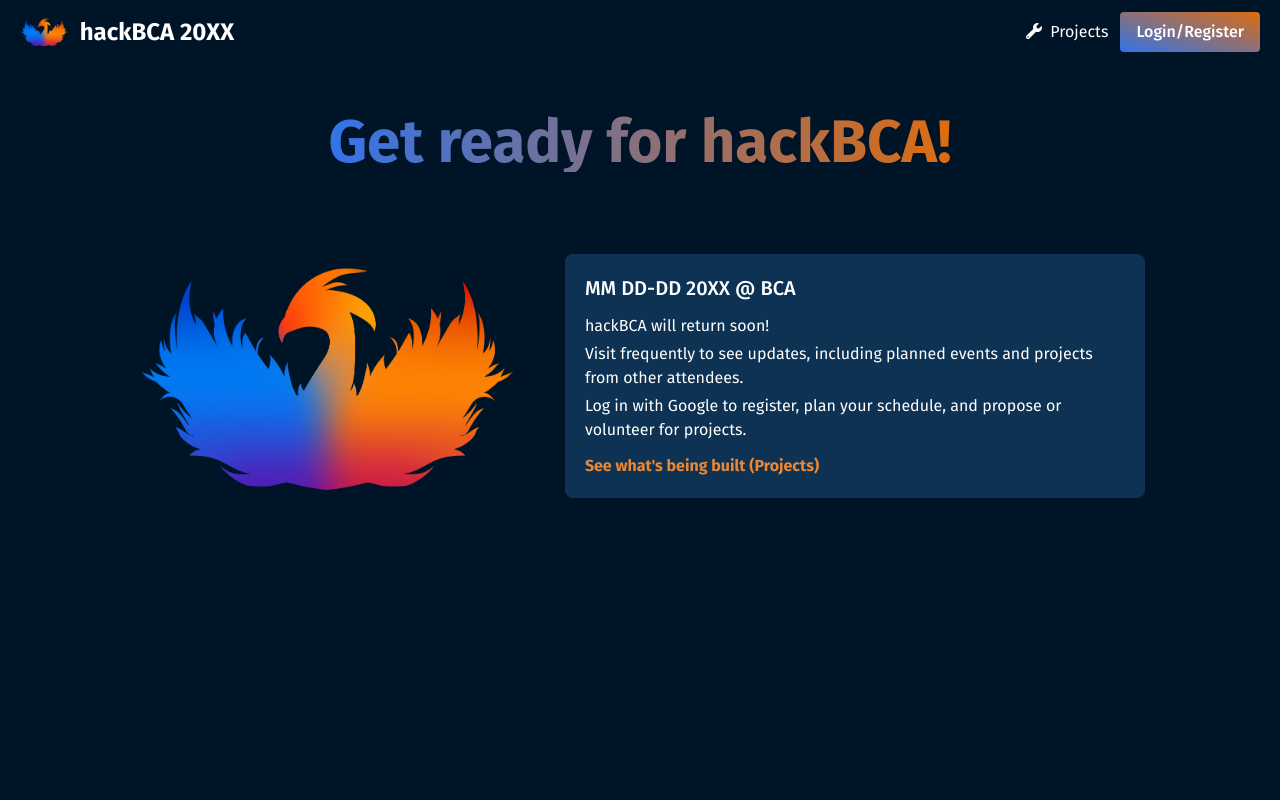
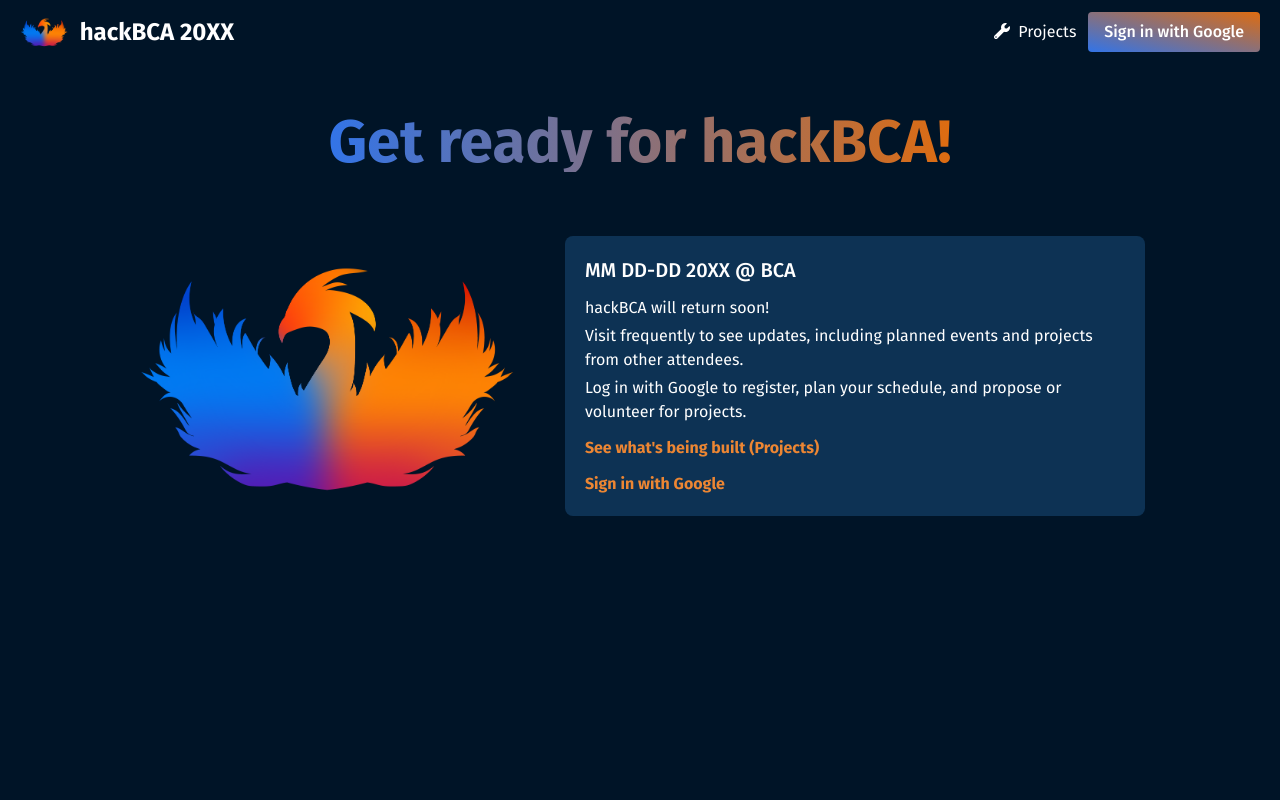
Before and after one commit to stoneroof/hackbca-example-frontend, a React (Create React App) app: page / in a window 1280 px wide. Shown: the top 800 px of the page. Built offline with nearby package versions, Linux system fonts and the light colour scheme; no server answers.

Commit message:
"We did progress" - @edwfeng
Co-Authored-By: alevol22 <alevol22@bergen.org>
Co-Authored-By: Edward Feng <ed@ewf.me>

```diff
--- a/src/App.js
+++ b/src/App.js
@@ -1,9 +1,8 @@
-import React from "react";
+import React, { createContext, useEffect, useState } from "react";
 import {
   BrowserRouter as Router,
   Routes,
   Route,
-  Link
 } from "react-router-dom";
 import './index.css';
 
@@ -14,9 +13,23 @@
 import { Navbar } from "./Navbar";
 import { NotFound } from "./pages/404";
 import { Footer } from "./Footer";
+import { getAPIURL } from "./utils";
+
+/** @type {import("react").Context<User>} */
+export const AuthContext = createContext(null);
 
 function App() {
+  const [user, setUser] = useState(null);
+  useEffect(async () => {
+    const response = await fetch(`${getAPIURL()}/me`, {credentials: "include"});
+    if (response.status === 200) {
+      const data = await response.json();
+      setUser(data);
+    }
+  }, []);
+
   return (
+    <AuthContext.Provider value={user}>
       <Router>
         <Navbar />
         <Routes>
@@ -29,6 +42,7 @@
         </Routes>
         <Footer />
       </Router>
+    </AuthContext.Provider>
   );
 }
 
--- a/src/Navbar.js
+++ b/src/Navbar.js
@@ -1,8 +1,13 @@
 import { faWrench } from "@fortawesome/free-solid-svg-icons";
 import { FontAwesomeIcon } from "@fortawesome/react-fontawesome";
+import { useContext } from "react";
 import { Link } from "react-router-dom";
+import { AuthContext } from "./App";
+import { getAPIURL } from "./utils";
 
 export function Navbar() {
+    const user = useContext(AuthContext);
+
     return <nav className="bg-hackbca-dark-blue text-white h-16 px-5 py-2 flex items-center">
         <Link to="/" className="block h-full whitespace-nowrap hover:opacity-80 transition-opacity">
             <img className="inline h-full mr-3 align-middle" src="/pheonix.png" alt="hackBCA Logo" />
@@ -10,10 +15,12 @@
         </Link>
         <span className="flex-grow" />
         <Link to="/projects" className="hover:opacity-80 transition-opacity"><FontAwesomeIcon className="mr-1" icon={faWrench} /> Projects</Link>
-        <a
-            href="https://www.youtube.com/watch?v=iik25wqIuFo"
-            className="ml-3 hover:opacity-80 bg-hackbca-orange bg-gradient-to-tr from-hackbca-blue to-hackbca-orange-dark text-white font-medium py-2 px-4 rounded transition-all hover:bg-hackbca-orange-dark focus:bg-hackbca-orange-dark focus:outline-none focus:ring-4 focus:ring-hackbca-orange focus:ring-opacity-75">
-            Login/Register
-        </a>
+        {user ?
+            <span className="ml-6">{user.email} <a className="ml-1 hover:opacity-80 hover:underline text-hackbca-orange font-bold" href={`${getAPIURL()}/logout`}>Sign out</a></span> :
+            <a
+                href={`${getAPIURL()}/login/google`}
+                className="ml-3 hover:opacity-80 bg-hackbca-orange bg-gradient-to-tr from-hackbca-blue to-hackbca-orange-dark text-white font-medium py-2 px-4 rounded transition-all hover:bg-hackbca-orange-dark focus:bg-hackbca-orange-dark focus:outline-none focus:ring-4 focus:ring-hackbca-orange focus:ring-opacity-75">
+                Sign in with Google
+            </a>}
     </nav>
 }
--- a/src/pages/Home.js
+++ b/src/pages/Home.js
@@ -1,7 +1,11 @@
-import React from "react";
+import React, { useContext } from "react";
 import { Link } from "react-router-dom";
+import { AuthContext } from "../App";
+import { getAPIURL } from "../utils";
 
 export function Home() {
+    const user = useContext(AuthContext);
+
     return (
         <div className="flex flex-col justify-start items-center text-white min-h-screen p-16 pt-12 bg-hackbca-dark-blue">
             <h1 className="text-6xl font-bold mb-3 fancy-text text-center">Get ready for hackBCA!</h1>
@@ -12,7 +16,8 @@
                     <p className="mb-1">hackBCA will return soon!</p>
                     <p className="mb-1">Visit frequently to see updates, including planned events and projects from other attendees.</p>
                     <p className="mb-3">Log in with Google to register, plan your schedule, and propose or volunteer for projects.</p>
-                    <Link to="/projects" className="font-bold text-hackbca-orange hover:text-hackbca-orange-dark transition-colors">See what's being built (Projects)</Link>
+                    <p><Link to="/projects" className="font-bold text-hackbca-orange hover:text-hackbca-orange-dark transition-colors">See what's being built (Projects)</Link></p>
+                    {!user && <p className="mt-3"><a href={`${getAPIURL()}/login/google`} className="font-bold text-hackbca-orange hover:text-hackbca-orange-dark transition-colors">Sign in with Google</a></p>}
                 </div>
             </div>
         </div>
--- a/src/pages/ProjectForm.js
+++ b/src/pages/ProjectForm.js
@@ -1,8 +1,9 @@
 import { faChevronCircleDown, faMinusCircle, faPlusCircle, faCircleNotch } from "@fortawesome/free-solid-svg-icons"
 import { FontAwesomeIcon } from "@fortawesome/react-fontawesome"
 import { ErrorMessage, Field, FieldArray, Formik } from "formik";
-import { useState, useEffect } from "react";
+import { useState, useEffect, useContext } from "react";
 import { useParams, useNavigate } from "react-router";
+import { AuthContext } from "../App";
 import { getTypes } from "../types";
 import { getAPIURL } from "../utils";
 
@@ -70,6 +71,7 @@
 }
 
 function ProjectFormContent({update, project}) {
+    const user = useContext(AuthContext);
     const navigate = useNavigate();
     const [users, setUsers] = useState(null);
     const [usersError, setUsersError] = useState(null);
@@ -86,11 +88,13 @@
         }
     }, []);
 
+    const otherUsers = users?.filter(({id}) => id !== user?.id);
+
     return (
         <div className="bg-hackbca-dark-blue min-h-screen p-8 flex justify-center items-center">
             <Formik
                 initialValues={project ? {...project,
-                    users: project.users.map(({id}) => id),
+                    users: project.users.filter(({id}) => id !== user?.id).map(({id}) => id),
                     time: `${("0" + new Date(project.time).getHours()).slice(-2)}:${("0" + new Date(project.time).getMinutes()).slice(-2)}`,
                     date_proposed: `${new Date(project.date_proposed).getFullYear()}-${("0" + (new Date(project.date_proposed).getMonth() + 1)).slice(-2)}-${("0" + new Date(project.date_proposed).getDate()).slice(-2)}`,
                 } : {
@@ -159,16 +163,22 @@
                         }} errors={errors} />
                         <div className="flex-grow">
                             <span className="block mt-3 font-medium text-gray-600">Owners</span>
+                            <select disabled className="w-full mb-1 appearance-none rounded px-3 py-2 cursor-not-allowed border border-gray-300">
+                                <option selected>{user?.email ?? "You"}</option>
+                            </select>
                             <FieldArray name="users" render={({push, remove}) => (
                                 <>
                                     {values.users.map((user, index) => {
                                         return <div key={index} className="mb-1">
                                             <div className="flex items-center" key={index}>
-                                                {values.users.length > 1 && <a className="text-gray-500 font-medium w-7" href="#" onClick={e => {
+                                                <a className="text-gray-500 font-medium w-7" href="#" onClick={e => {
                                                     e.preventDefault();
                                                     remove(index);
-                                                }}><FontAwesomeIcon icon={faMinusCircle} className="text-red-500" /><span className="sr-only">Delete</span></a>}
-                                                <UserDropdown index={index} users={users} error={usersError} />
+                                                }}>
+                                                    <FontAwesomeIcon icon={faMinusCircle} className="text-red-500" />
+                                                    <span className="sr-only">Delete</span>
+                                                </a>
+                                                <UserDropdown index={index} users={otherUsers} error={usersError} />
                                             </div>
                                             <ErrorMessage name={`users.${index}`} component="div" className="mb-1 text-red-500" />
                                         </div>
@@ -219,6 +229,8 @@
     const { id } = useParams();
     const [project, setProject] = useState(null);
     const [error, setError] = useState(null);
+    const user = useContext(AuthContext);
+
     useEffect(async () => {
         try {
             const response = await fetch(`${getAPIURL()}/projects/${encodeURIComponent(id)}`);
@@ -235,6 +247,12 @@
         }
     }, []);
 
+    // TODO Will do later today
+    // if (project != null) {
+    //     if (!(user in project.users))
+    //         return;
+    // }
+
     const loading = !project && !error;
 
     return project ? <ProjectFormContent update={project.id} project={project} /> : <div className="bg-hackbca-dark-blue min-h-screen p-8 flex justify-center items-center">
--- a/src/pages/Projects.js
+++ b/src/pages/Projects.js
@@ -3,11 +3,12 @@
 import { FontAwesomeIcon } from '@fortawesome/react-fontawesome'
 import { faPen, faTrash, faPlus, faCircleNotch } from '@fortawesome/free-solid-svg-icons'
 import { Link } from 'react-router-dom';
-import { useState, useEffect } from 'react';
+import { useState, useEffect, useContext } from 'react';
 import { formatTime } from '../formatting';
 import StyledModal from '../modals';
 import { getTypeLabel } from '../types';
 import { getAPIURL } from '../utils';
+import { AuthContext } from '../App';
 
 /**
  * A row for a
@@ -62,9 +63,17 @@
         <div className="flex items-start mb-6">
           <h1 className="text-5xl font-bold fancy-text w-max max-w-full pb-2">Available Projects</h1>
           <div className="flex-grow" />
-          <Link to="/projects/new" className="fancy-button ml-1 block">
-            <FontAwesomeIcon icon={faPlus} className="mr-2" /> Add Project
-          </Link>
+          {
+            useContext(AuthContext) ?
+              <Link to="/projects/new" className="fancy-button ml-1 block">
+                <FontAwesomeIcon icon={faPlus} className="mr-2" /> Add Project
+              </Link> :
+              <a
+                href={`${getAPIURL()}/login/google`}
+                className="fancy-button ml-1 block">
+                Sign in to create project
+              </a>
+          }
         </div>
         <div className="w-full bg-gray-100 rounded px-3 py-2">
           <div> Click on the project name for more details!</div>
```
Lines whose indentation alone changed are shown as unchanged.
